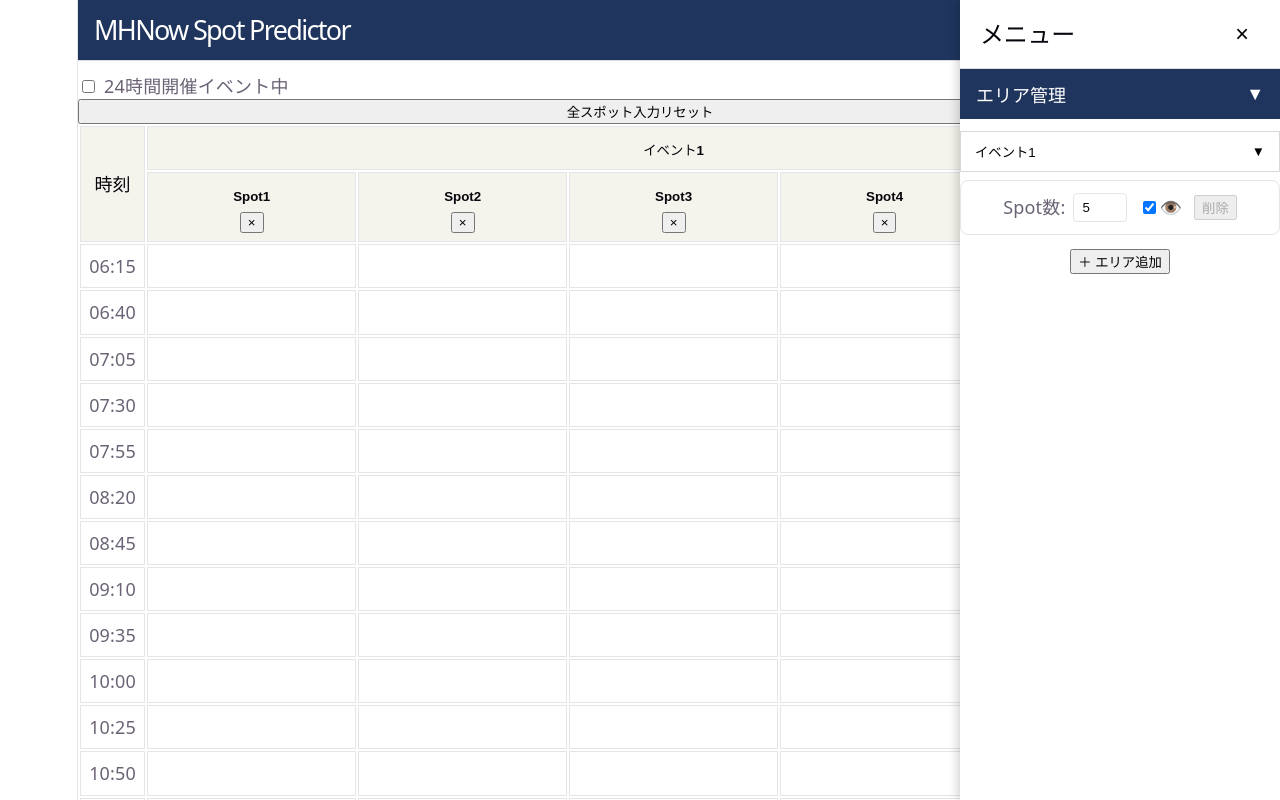
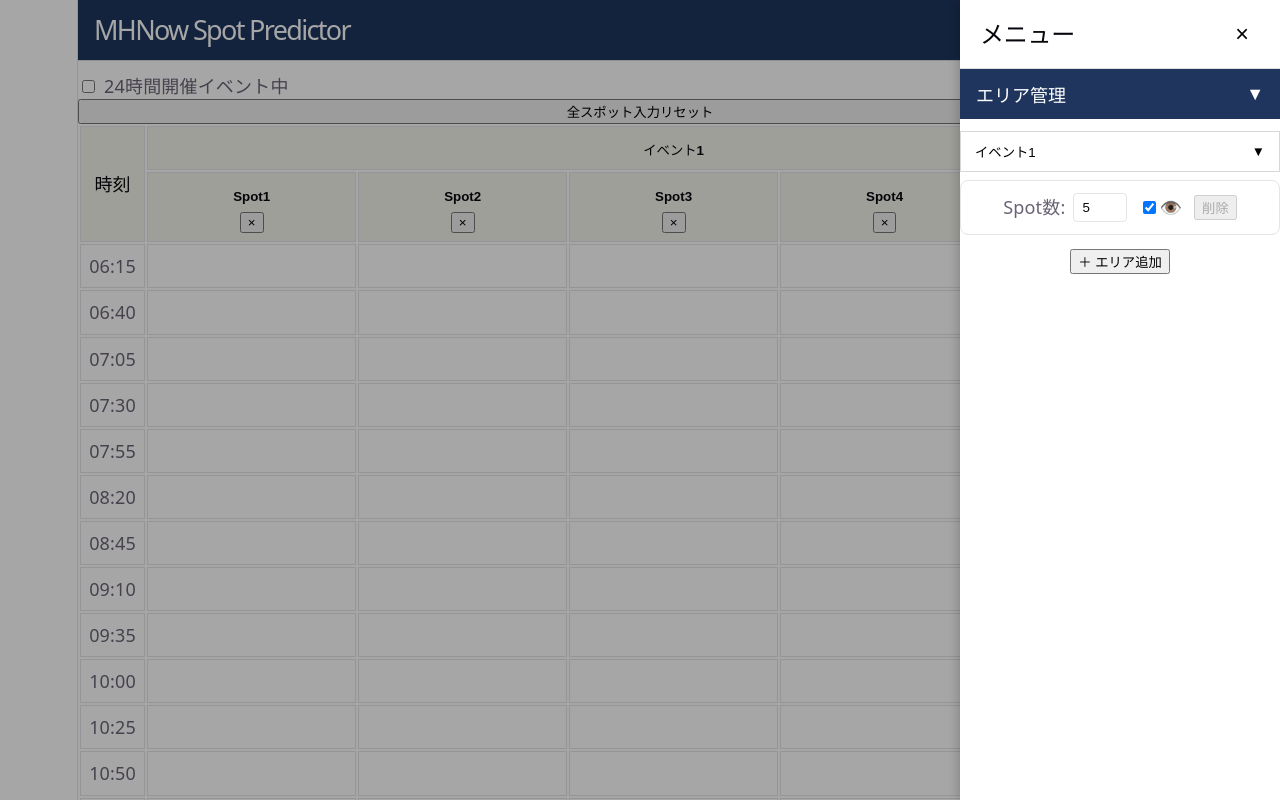
Before and after one commit to takamatsu-yuki/spot-predictor, a React (Vite) app: page / in a window 1280 px wide. Both pictures are taken after a click on the button "メニューを開く". Shown: the top 800 px of the page. Built offline with nearby package versions, Linux system fonts and the light colour scheme.

Commit message:
✨ サイドバー外に閉じる判定を追加

```diff
--- a/src/components/Sidebar.css
+++ b/src/components/Sidebar.css
@@ -65,3 +65,31 @@
 .sidebar-close:hover {
   background: #f2f2f2;
 }
+
+/* サイドバー表示中に背景を覆う */
+.sidebar-overlay {
+  position: fixed;
+
+  inset: 0;
+
+  background-color: rgba(0, 0, 0, 0);
+
+  opacity: 0;
+
+  pointer-events: none;
+
+  transition:
+    background-color 0.25s ease,
+    opacity 0.25s ease;
+
+  z-index: 999;
+}
+
+/* サイドバー表示中 */
+.sidebar-overlay.open {
+  background-color: rgba(0, 0, 0, 0.35);
+
+  opacity: 1;
+
+  pointer-events: auto;
+}
--- a/src/components/Sidebar.tsx
+++ b/src/components/Sidebar.tsx
@@ -48,14 +48,21 @@ export default function Sidebar({
   onAddGroup,
 }: Props) {
   return (
+    <>
+      <div
+        className={`sidebar-overlay ${open ? "open" : ""}`}
+        onClick={onClose}
+      />
+
       <aside className={`sidebar ${open ? "open" : ""}`}>
         <div className="sidebar-header">
           <h2>メニュー</h2>
 
-        <button className="sidebar-close" onClick={onClose}>
+          <button type="button" className="sidebar-close" onClick={onClose}>
             ×
           </button>
         </div>
+
         <Accordion title="エリア管理">
           <AreaSettings
             groups={groups}
@@ -68,5 +75,6 @@ export default function Sidebar({
           />
         </Accordion>
       </aside>
+    </>
   );
 }
```
Lines whose indentation alone changed are shown as unchanged.
